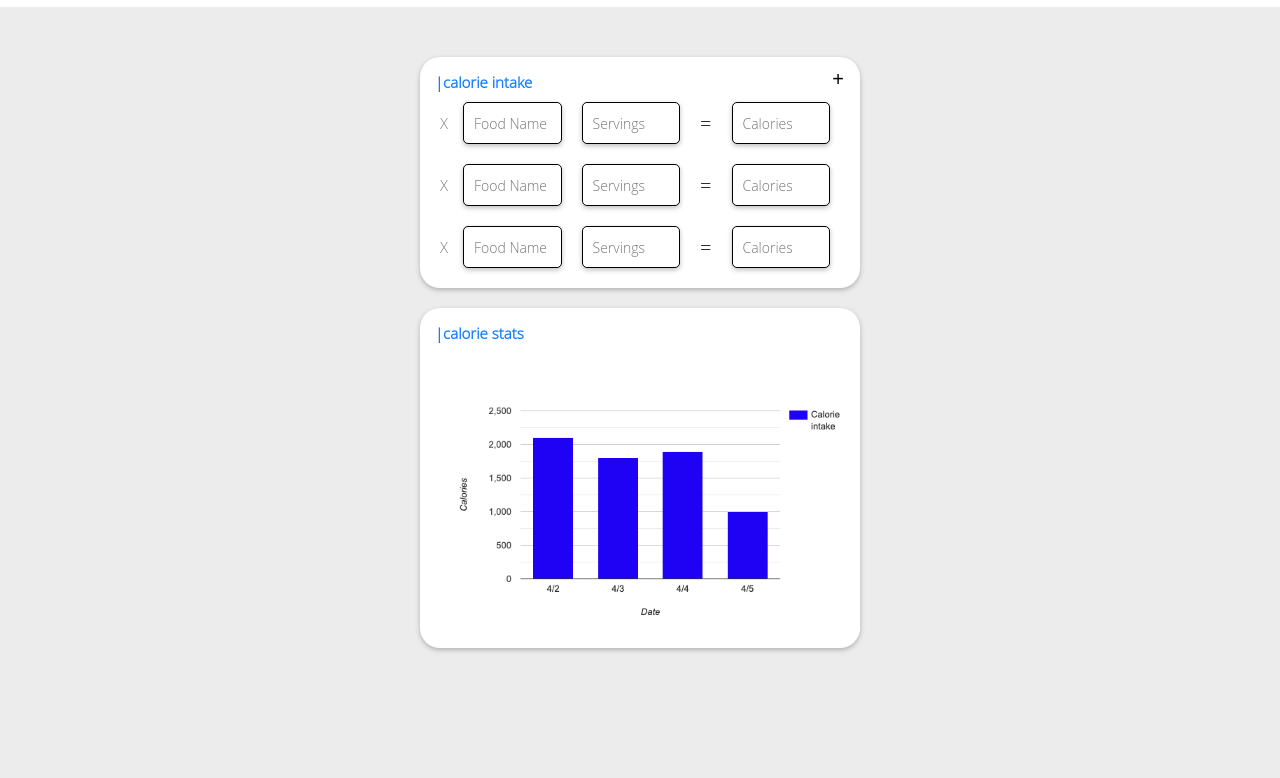
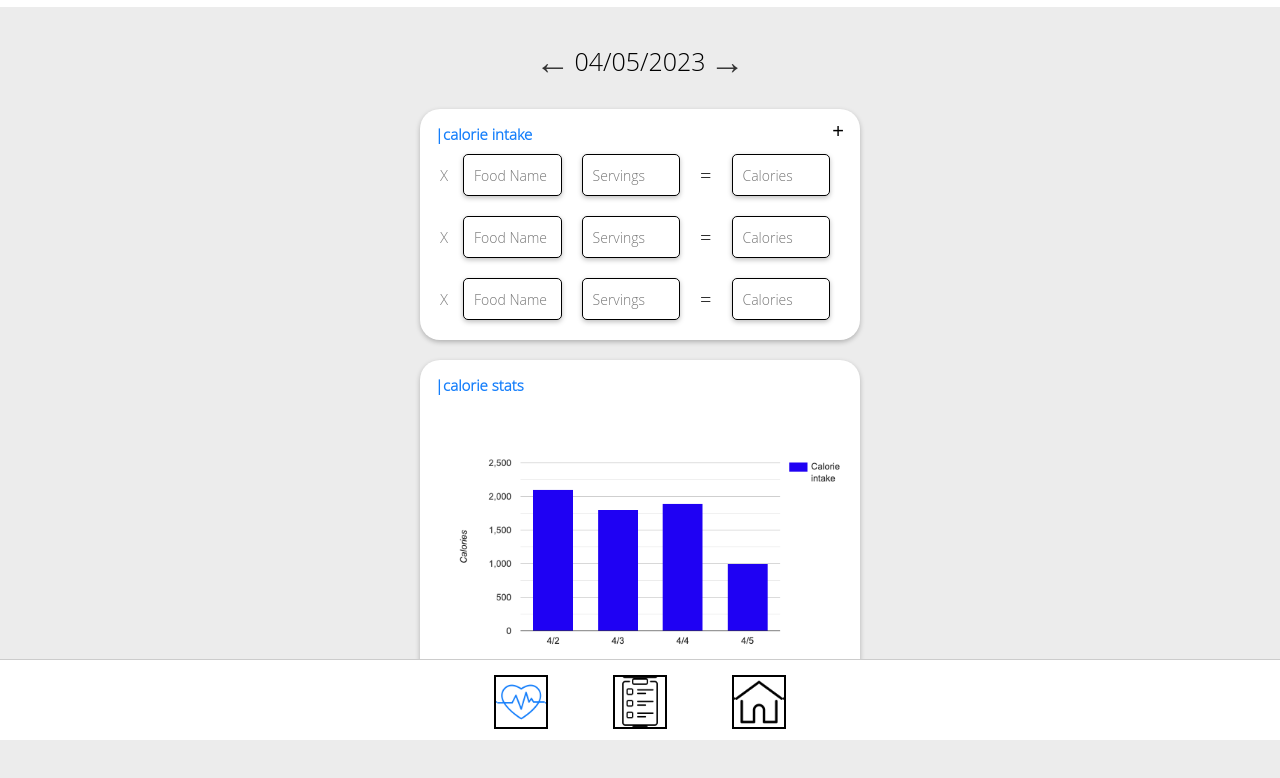
Before and after one commit to MattRelacion/CMSC434-HealthApp, a plain HTML site: page nutrition.html in a window 1280 px wide. Shown: the part 60-838 px from the top of the page. Before the commit the page ends 800 px from the top, so only its background shows below. Drawn offline with Linux system fonts and the light colour scheme.

Commit message:
added the dates and the boxes for the icons. Also added the icon images into the boxes. Done with first iteration of nutrition page

```diff
--- a/nutrition.html
+++ b/nutrition.html
@@ -20,11 +20,17 @@
   margin: 0;
 }
 
+.date-arrows {
+  flex: 1;
+  text-align: center;
+  margin-top: 30px;
+}
+
       .container {
         display: flex;
         flex-direction: column;
         align-items: center;
-        padding-top: 50px;
+        padding-top: 25px;
       }
 
       .box {
@@ -46,7 +52,7 @@
         background-color: white;
         border-radius: 20px;
         padding: 20px;
-        margin-bottom: 20px;
+        margin-bottom: 100px;
         box-shadow: 0px 2px 5px rgba(0, 0, 0, 0.25);
         height: 300px;
       }
@@ -140,7 +146,35 @@
   color: #666;
 }
 
-img {
+
+.prev-date{
+  font-size: 35px;
+  color: #333;
+  text-decoration: none;
+  vertical-align: middle;
+  margin-bottom: 50px;
+}
+
+.date {
+vertical-align: middle;
+}
+
+.prev-date:hover {
+  color: #666;
+}
+
+.next-date{
+  font-size: 35px;
+  color: #333;
+  text-decoration: none;
+  vertical-align: middle;
+}
+
+.next-date:hover {
+  color: #666;
+}
+
+.bar-graph-img {
   margin-top: 30px;
   width: 420px;
   height: auto;
@@ -157,6 +191,49 @@ img {
   left: 15px;
 }
 
+.footer {
+    position: fixed;
+    bottom: 0;
+    width: 100%;
+    height: 80px;
+    background-color: white;
+    text-align: center;
+    font-size: 18px;
+    font-family: 'Open Sans', sans-serif;
+    color: #147EFB;
+    border-top: 1px solid #ccc;
+  }
+
+  .icon-box {
+  width: 50px;
+  height: 50px;
+  border: 2px solid black;
+  background-color: white;
+  display: inline-block;
+  margin: 30px;
+  margin-top: 15px;
+}
+
+.icon1 {
+  background-image: url('health.png');
+  background-size: 95%;
+  background-position: center;
+}
+
+.icon2 {
+  background-image: url('plan.png');
+  background-size: 95%;
+  background-position: center;
+}
+
+.icon3 {
+  background-image: url('home.png');
+  background-size: 95%;
+  background-position: center;
+}
+
+
+
 
     </style>
   </head>
@@ -167,6 +244,11 @@ img {
         <h1>Nutrition</h1>
       </div>
     </header>
+    <div class="date-arrows">
+    <a href="#" class="prev-date">&#8592;</a>
+    <span class="date" style="font-size: 25px;">04/05/2023</span>
+    <a href="#" class="next-date">&#8594;</a>
+  </div>
     <div class="container">
       <div class="box">
         <h2 class="header-text">|calorie intake</h2>
@@ -197,9 +279,14 @@ img {
       </div>
       <div class="box2">
         <h2 class="header-text">|calorie stats</h2>
-          <img src="bar-graph.png" alt="calorie bar graph">
+          <img class="bar-graph-img"src="bar-graph.png" alt="calorie bar graph">
       </div>
     </div>
     <script src="nutrition.js"></script>
+    <div class="footer">
+      <div class="icon-box icon1"></div>
+      <div class="icon-box icon2"></div>
+      <div class="icon-box icon3"></div>
+    </div>
   </body>
 </html>
```
Also changed, not shown: health.png (added), home.png (added), plan.png (added).
